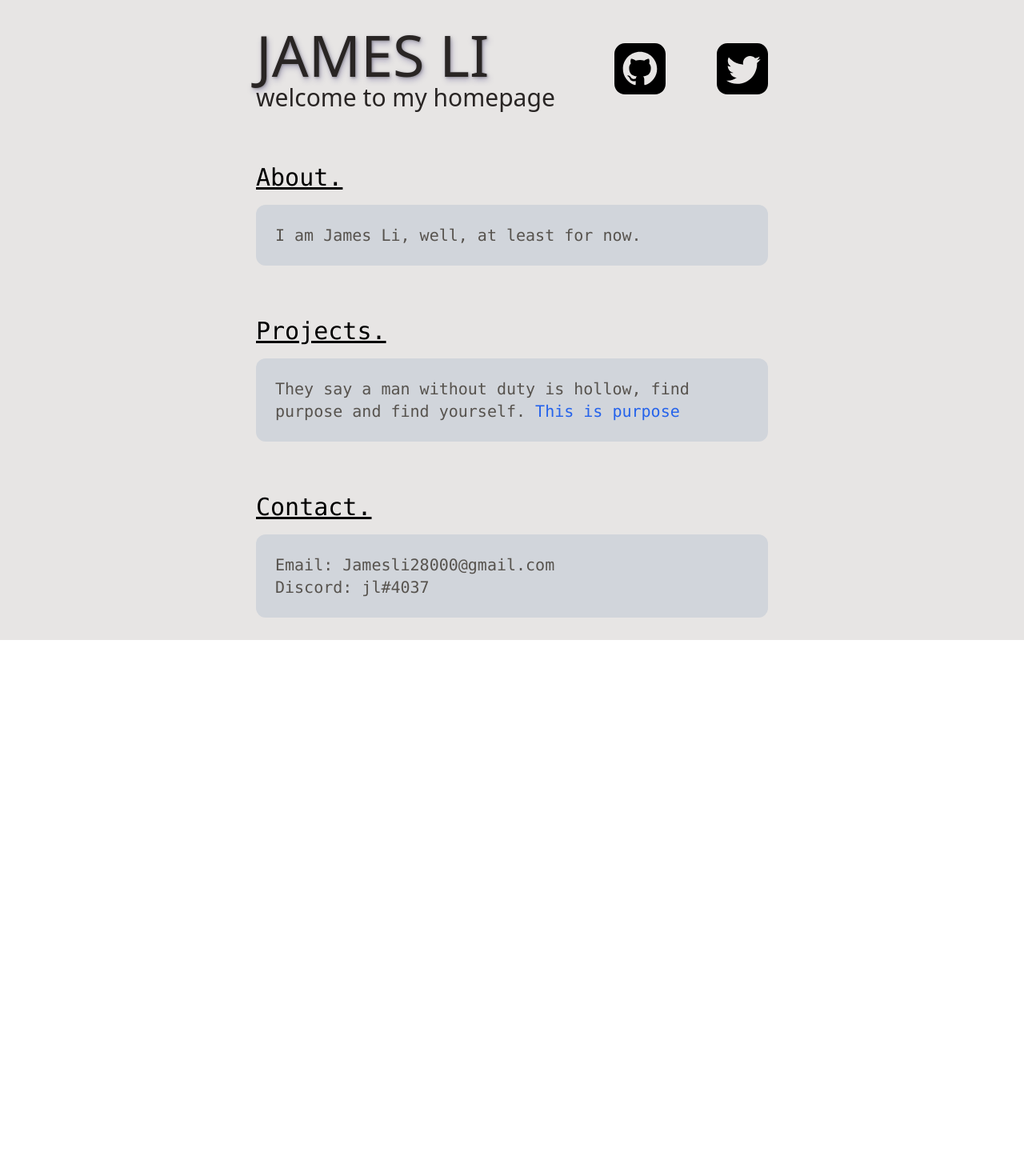
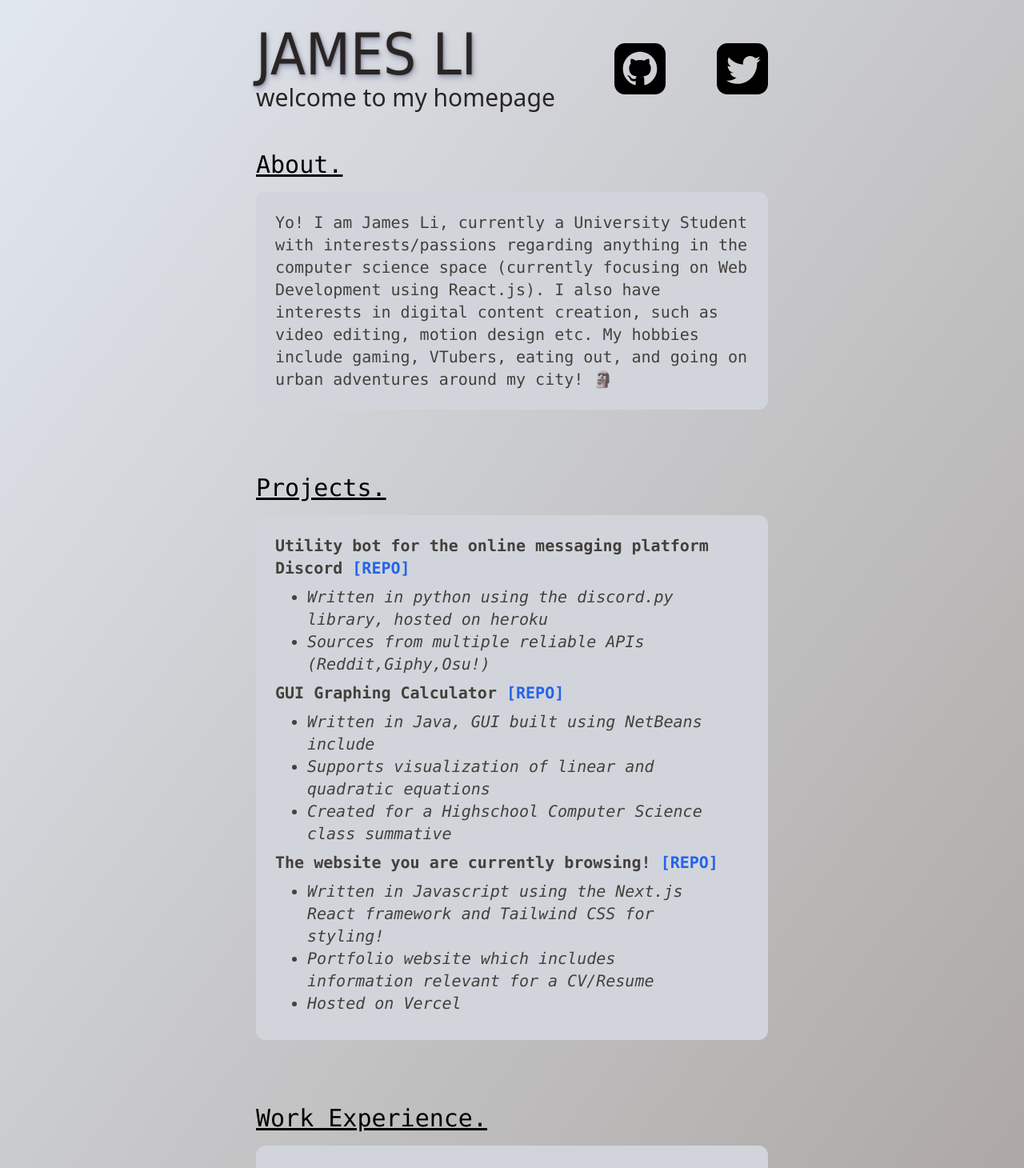
Before and after one commit to James-Li-t/jliport, a Next.js app: page / in a window 1280 px wide. Shown: the top 1460 px of the page at 80% size. Before the commit the page ends 800 px from the top, so only its background shows below. Built offline with nearby package versions, Linux system fonts and the light colour scheme.

Commit message:
basic information

```diff
--- a/pages/index.js
+++ b/pages/index.js
@@ -39,21 +39,48 @@ export default function Home() {
         <div className={styles.section}>
           <h1 className={styles.subheader}> About. </h1>
           <p className={styles.pgNormal}>
-            I am James Li, well, at least for now.
+            Yo! I am James Li, currently a University Student with
+            interests/passions regarding anything in the computer science space
+            (currently focusing on Web Development using React.js). I also have
+            interests in digital content creation, such as video editing, motion
+            design etc. My hobbies include gaming, VTubers, eating out, and going on
+            urban adventures around my city! 🗿
           </p>
         </div>
         <div className={styles.section}>
           <h1 className={styles.subheader}> Projects. </h1>
+          <ul class={styles.lsNormal}>
+          <li> Utility bot for the online messaging platform Discord <a href='https://github.com/James-Li-t/railgunbot'> [REPO] </a></li>
+            <ul class={styles.slsNormal}>
+            <li> Written in python using the discord.py library, hosted on heroku </li>
+            <li> Sources from multiple reliable APIs (Reddit,Giphy,Osu!)</li>
+            </ul>
+          <li> GUI Graphing Calculator <a href='https://github.com/James-Li-t/graphing-calculator'> [REPO] </a></li>
+            <ul class={styles.slsNormal}>
+            <li> Written in Java, GUI built using NetBeans include </li>
+            <li> Supports visualization of linear and quadratic equations</li>
+            <li> Created for a Highschool Computer Science class summative</li>
+            </ul>
+          <li> The website you are currently browsing! <a href='https://github.com/James-Li-t/jliport'> [REPO]</a></li>
+            <ul class={styles.slsNormal}>
+            <li> Written in Javascript using the Next.js React framework and Tailwind CSS for styling! </li>
+            <li> Portfolio website which includes information relevant for a CV/Resume</li>
+            <li> Hosted on Vercel</li>
+            </ul>
+          </ul>
+        </div>
+        <div className={styles.section}>
+          <h1 className={styles.subheader}> Work Experience.</h1>
           <p className={styles.pgNormal}>
-            They say a man without duty is hollow, find purpose and find yourself.&nbsp;
-            <a href ='https://www.youtube.com/channel/UC5CwaMl1eIgY8h02uZw7u8A'>This is purpose</a>
+          WIP
           </p>
         </div>
         <div className={styles.section}>
           <h1 className={styles.subheader}> Contact. </h1>
           <p className={styles.pgNormal}>
             Email: Jamesli28000@gmail.com
-            <br/>Discord: jl#4037
+            <br />
+            Discord: jl#4037
           </p>
         </div>
       </main>
--- a/styles/Home.module.css
+++ b/styles/Home.module.css
@@ -1,13 +1,14 @@
 .container {
-  @apply min-h-screen min-w-full bg-stone-200 pt-8 xl:pl-72 xl:pr-72 animate-fadein;
+  @apply bg-gradient-to-tl from-stone-400 to-slate-200 pt-8 xl:pl-72 xl:pr-72 animate-fadein;
 }
 
 .main {
-  @apply h-full w-full flex-col justify-center items-center;
+  @apply flex-col justify-center items-center;
 }
 
 .title {
   text-shadow: 1px 1px 3px rgb(0 0 0 / 29%), 2px 4px 7px rgb(73 64 125 / 35%);
+  font-family: "Tahoma";
   @apply text-4xl xl:text-7xl text-stone-800 text-left mx-8;
 }
 
@@ -16,7 +17,15 @@
 }
 
 .pgNormal {
-  @apply text-stone-600 p-6 bg-gray-300 rounded-xl text-left font-mono text-xl mx-8;
+  @apply text-stone-700 p-6 bg-gray-300 rounded-xl text-left font-mono text-xl mx-8;
+}
+
+.lsNormal {
+  @apply list-none text-stone-700 p-6 bg-gray-300 rounded-xl text-left font-mono text-xl font-bold mx-8;
+}
+
+.slsNormal {
+  @apply list-disc text-stone-700 p-2 bg-gray-300 rounded-xl text-left font-mono text-xl font-thin italic mx-8;
 }
 
 .icon {
@@ -24,13 +33,13 @@
 }
 
 .wrapper {
-  @apply flex justify-between items-center ;
+  @apply flex justify-between items-center;
 }
 
 .section {
-  @apply my-12;
+  @apply py-8;
 }
 
-.subheader{
+.subheader {
   @apply text-3xl font-mono font-thin underline mx-8 py-4;
 }
--- a/tailwind.config.js
+++ b/tailwind.config.js
@@ -6,15 +6,15 @@ module.exports = {
   ],
   theme: {
     extend: {
-      animation:{
-        fadein: 'fadein 2s ease-in'
+      animation: {
+        fadein: "fadein 2s ease-in",
       },
-      keyframes:{
-        fadein:{
-          'from':{opacity:0},
-          'to':{opacity:1}
+      keyframes: {
+        fadein: {
+          from: { opacity: 0 },
+          to: { opacity: 1 },
         },
-      }
+      },
     },
   },
   plugins: [],
```
